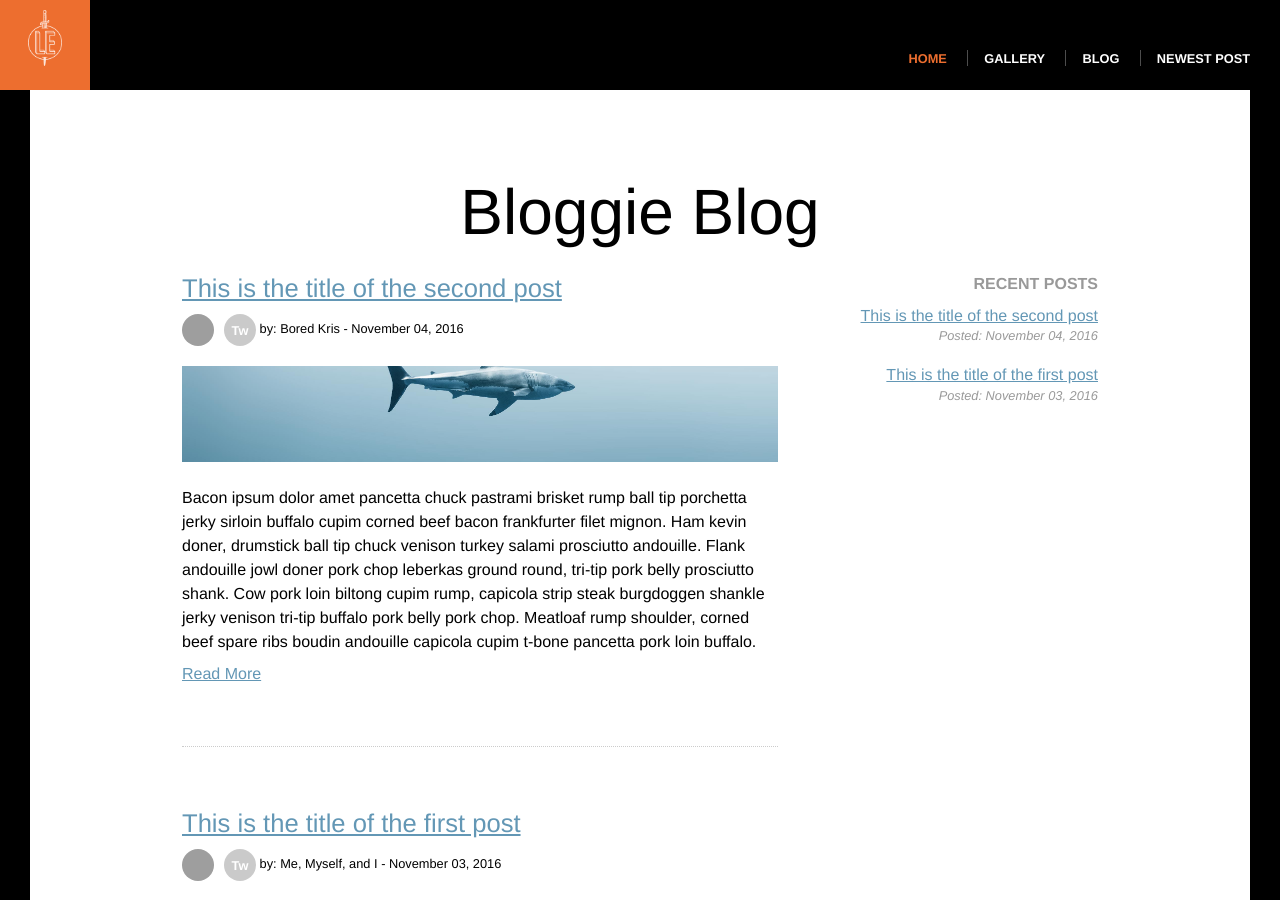
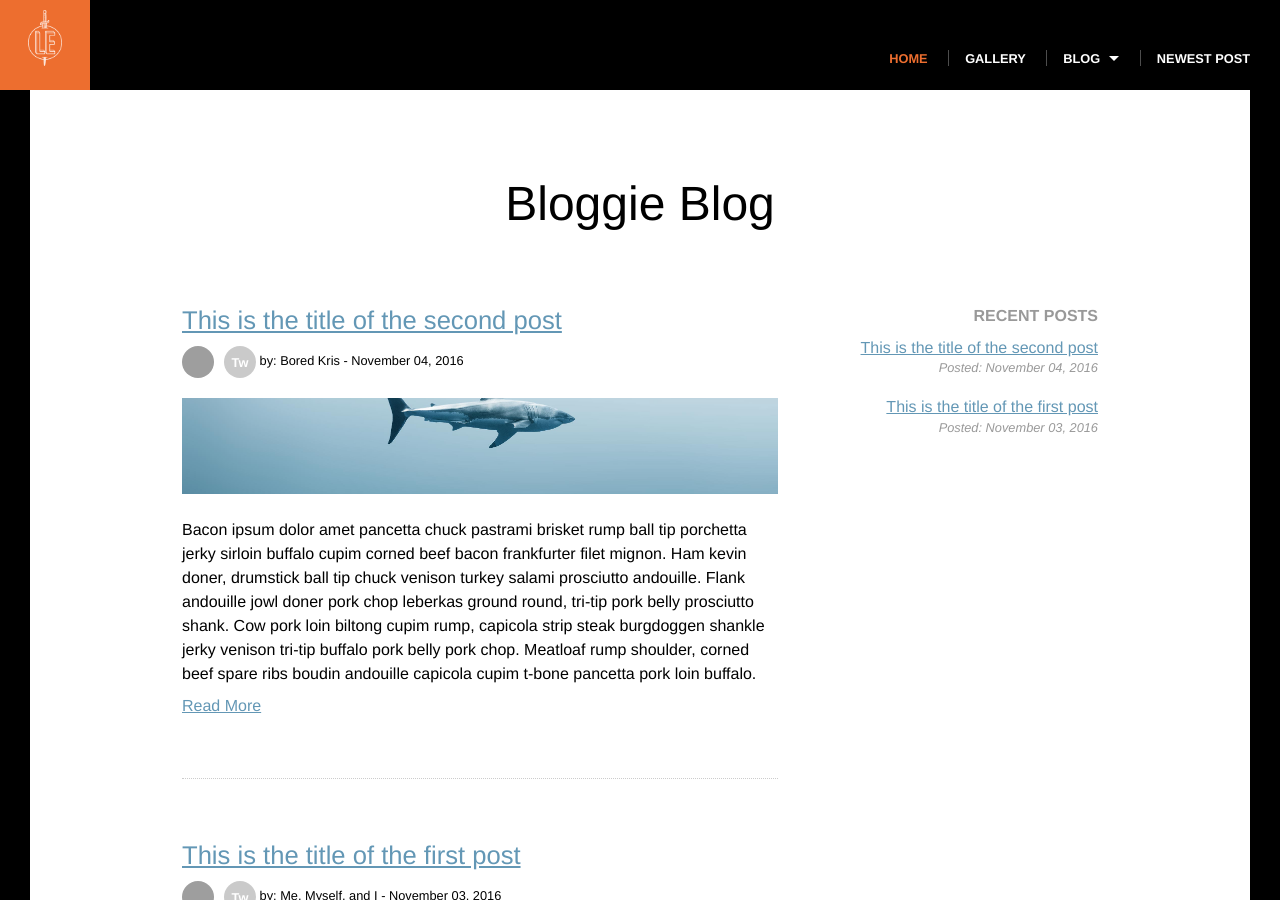
Before and after one commit to kpietrzyk/kpietrzyk.github.io, a Jekyll site: the page built from blog/index.html, in a window 1280 px wide and 900 px high. Built offline with Jekyll 4.4.1, drawn with Linux system fonts in a browser that asks for light colours; grey boxes are pictures that could not be loaded.

Commit message:
Add dropdown menu

```diff
--- a/_includes/header.html
+++ b/_includes/header.html
@@ -1,5 +1,6 @@
 <header class="header">
     <nav>
+
         <ul class="header-nav nav-links">
             {% include nav-links.html %}
         </ul>
--- a/_includes/nav-links.html
+++ b/_includes/nav-links.html
@@ -1,4 +1,12 @@
 <li><a href="/">home</a></li>
 <li><a href="/gallery">Gallery</a></li>
-<li><a href="/blog">Blog</a></li>
+<li class="dropdown">
+  <a class="drop-trigger" href="/blog">Blog</a>
+  <ul class="drop-menu">
+    <li>Recent Posts</li>
+    {% for post in site.posts limit:5 %}
+    <li><a href="{{ post.url }}">{{ post.title }}</a></li>
+    {% endfor %}
+  </ul>
+</li>
 <li><a href="{{ site.posts.first.url }}">Newest Post</a></li>
--- a/css/main.css
+++ b/css/main.css
@@ -13,7 +13,7 @@
   display: flex;
   /*flex-grow: 1;*/
   /*flex-shrink: 1;*/
-  /*flex-basis: auto;*/
+  /*flex-basis: auto;*/Code Editor (Ace)
   flex: 1 1 auto;
   padding-top: 10vh;
   width: 100%;
@@ -71,10 +71,12 @@
   padding-left: 1em;
 }
 
-.header-nav a {
+.header-nav a,
+.drop-trigger {
   color: #fff;
 }
-.nav-links a{
+.nav-links a,
+.drop-trigger {
   font-size: 0.8rem;
   font-weight: bold;
   text-decoration: none;
@@ -122,6 +124,112 @@
 .header-logo:active {
   background-color: #ed6e2f;
 }
+
+/* DROPDOWN STYLES */
+.dropdown {
+  /*border: 1px solid red;*/
+  position: relative;
+}
+.dropdown:hover .drop-menu{
+  display: block;
+}
+.dropdown:hover .drop-trigger:after {
+  border-color: #ed6e2f transparent transparent;
+}
+.drop-trigger {
+  display: inline-block;
+  padding-right: 1.5em;
+  position: relative;
+}
+.drop-trigger:after {
+  border: 0.4em solid;
+  border-color: #fff transparent transparent;
+  content: "";
+  height: 0;
+  position: absolute;
+  right: 0;
+  top: 0.3em;
+  width: 0;
+}
+.drop-menu {
+  box-shadow: 0 0 10px 0 rgba(0, 0, 0, 0.2);
+  display: none;
+  list-style: none;
+  position: absolute;
+  padding: 1em 0 0;
+  right: 0;
+  z-index: 999;
+}
+.drop-menu:before {
+  border: 0.6em solid;
+  border-color: transparent transparent #fff;
+  content: "";
+  height: 0;
+  position: absolute;
+  right: 1em;
+  top: -0.1em;
+  width: 0;
+
+}
+.drop-menu li {
+  background-color: #fff;
+  }
+.drop-menu li ~ li {
+  border-top: 1px dotted rgba(0, 0, 0, 0.2);
+}
+.drop-menu li:first-child{
+  border-radius: 5px 5px 0 0;
+  color: #999;
+  font-size: 0.5em;
+  padding: 1em 1em 0.25em;
+  text-align: right;
+  text-transform: uppercase;
+}
+.drop-menu li:last-child {
+  border-radius: 0 0 5px 5px;
+}
+.drop-menu a {
+  color: #333;
+  display: block;
+  font-weight: normal;
+  padding: 0.5em 2em 0.5em 1em;
+  text-align: left;
+  text-transform: none;
+  white-space: nowrap;
+}
+.drop-menu a:hover {
+  background-color: rgba(0, 0, 0, 0.2);
+  color: #333;
+}
+/* HIDE IN THE FOOTER */
+.footer .dropdown:hover .drop-menu,
+.footer .drop-trigger:after {
+  display: none;
+}
+
+.footer .drop-trigger {
+  padding-right: 0;
+}
+/*----------------------------------*/
+/*.footer .drop-menu li {*/
+/*  margin: 0 auto;*/
+/*  box-sizing: border-box;*/
+/*  width: 100%*/
+/*}*/
+/*.footer .drop-menu a {*/
+/*  color: black;*/
+/*}*/
+/*.footer .drop-menu {*/
+/*  top: -100px;*/
+/*}*/
+/*.footer .drop-trigger:after {*/
+/*  border-color: transparent transparent #fff;*/
+/*  top: -0.25em;*/
+/*}*/
+/*.footer .drop-menu:before {*/
+/* border-color:#fff transparent transparent ;*/
+/* top: 100px;*/
+/*}*/
 /* FOOTER STYfLES */
 
 .footer {
@@ -191,7 +299,7 @@
   width: 85vw;
 }
 .page h1 {
-  font-size: 3em
+  font-size: 3em;
   margin-bottom: 1em;
   text-align: center;
 }
@@ -559,7 +667,7 @@
     width: auto;
   }
   .gallery .gallery-info {
-    flex: 1;
+    flex: 1;styles
   }
   /* BLOG STYLES */
   .blog-cols {
```
